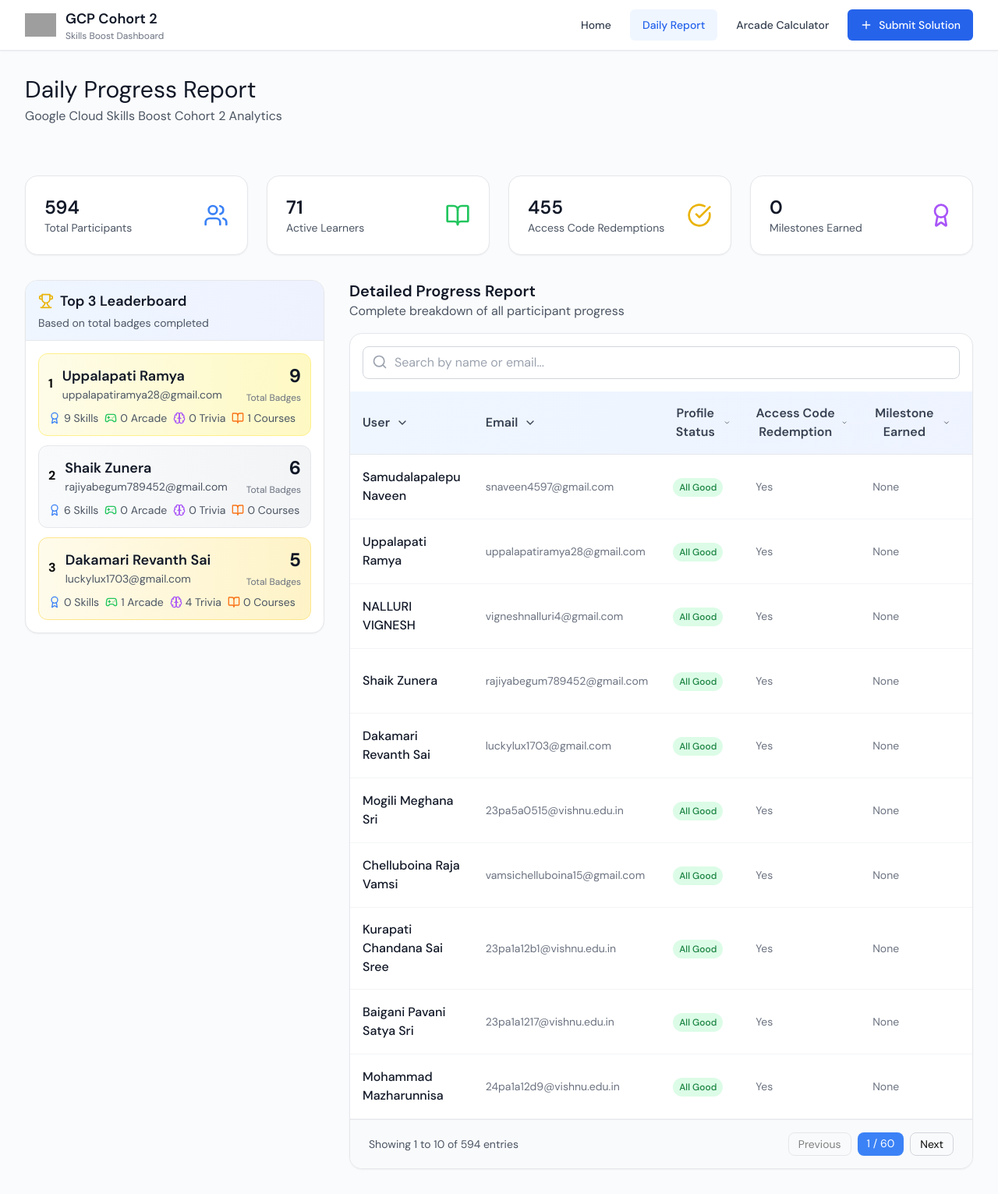
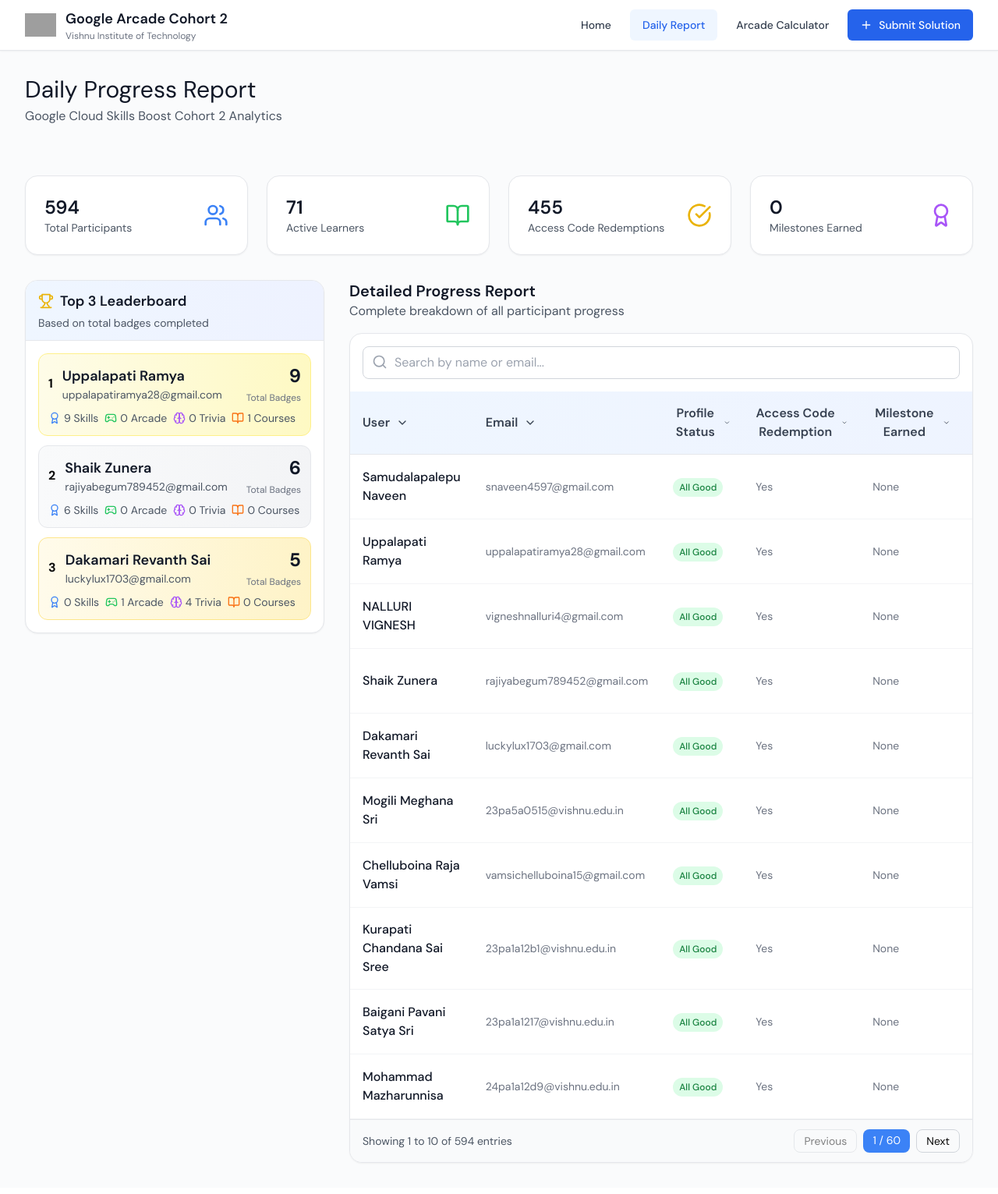
Before and after one commit to GDG-Vishnu/study-jams-dashboard, a Next.js app: page /report in a window 1280 px wide. Shown: the whole page at 78% size. Built offline with nearby package versions, Linux system fonts and the light colour scheme; grey boxes are pictures that could not be loaded.

Commit message:
Responsiveness for the pagination added

```diff
--- a/app/report/page.tsx
+++ b/app/report/page.tsx
@@ -297,13 +297,11 @@ const DataGrid = ({ data }: { data: ReportData[] }) => {
       </div>
 
       {/* Pagination */}
-      <div className="px-6 py-4 bg-gray-50 border-t border-gray-200 flex items-center justify-between">
-        <div className="text-sm text-gray-600">
-          Showing {startIndex + 1} to{" "}
-          {Math.min(startIndex + rowsPerPage, sortedData.length)} of{" "}
-          {sortedData.length} entries
+        <div className="px-4 py-3 bg-gray-50 border-t border-gray-200 flex flex-col sm:flex-row items-center justify-between gap-3">
+            <div className="text-sm text-gray-600 text-center">
+                Showing {startIndex + 1} to {Math.min(startIndex + rowsPerPage, sortedData.length)} of {sortedData.length} entries
             </div>
-        <div className="flex gap-2">
+            <div className="flex gap-2 justify-center">
                 <button
                 onClick={() => setCurrentPage(Math.max(1, currentPage - 1))}
                 disabled={currentPage === 1}
@@ -311,13 +309,11 @@ const DataGrid = ({ data }: { data: ReportData[] }) => {
                 >
                 Previous
                 </button>
-          <span className="px-3 py-1 bg-blue-500 text-white rounded-lg text-sm">
+                <span className="px-3 py-1 bg-blue-500 text-white rounded-lg text-sm min-w-[60px] text-center">
                 {currentPage} / {totalPages}
                 </span>
                 <button
-            onClick={() =>
-              setCurrentPage(Math.min(totalPages, currentPage + 1))
-            }
+                onClick={() => setCurrentPage(Math.min(totalPages, currentPage + 1))}
                 disabled={currentPage === totalPages}
                 className="px-3 py-1 rounded-lg border border-gray-300 text-sm disabled:opacity-50 disabled:cursor-not-allowed hover:bg-gray-50"
                 >
--- a/components/Header.tsx
+++ b/components/Header.tsx
@@ -37,8 +37,8 @@ export function Header() {
               height={40}
             />
             <div className="leading-tight">
-              <h1 className="text-lg font-semibold text-gray-900">GCP Cohort 2</h1>
-              <p className="text-xs text-gray-500">Skills Boost Dashboard</p>
+              <h1 className="text-lg font-semibold text-gray-900">Google Arcade Cohort 2</h1>
+              <p className="text-xs text-gray-500">Vishnu Institute of Technology</p>
             </div>
           </Link>
 
```
Lines whose indentation alone changed are shown as unchanged.
